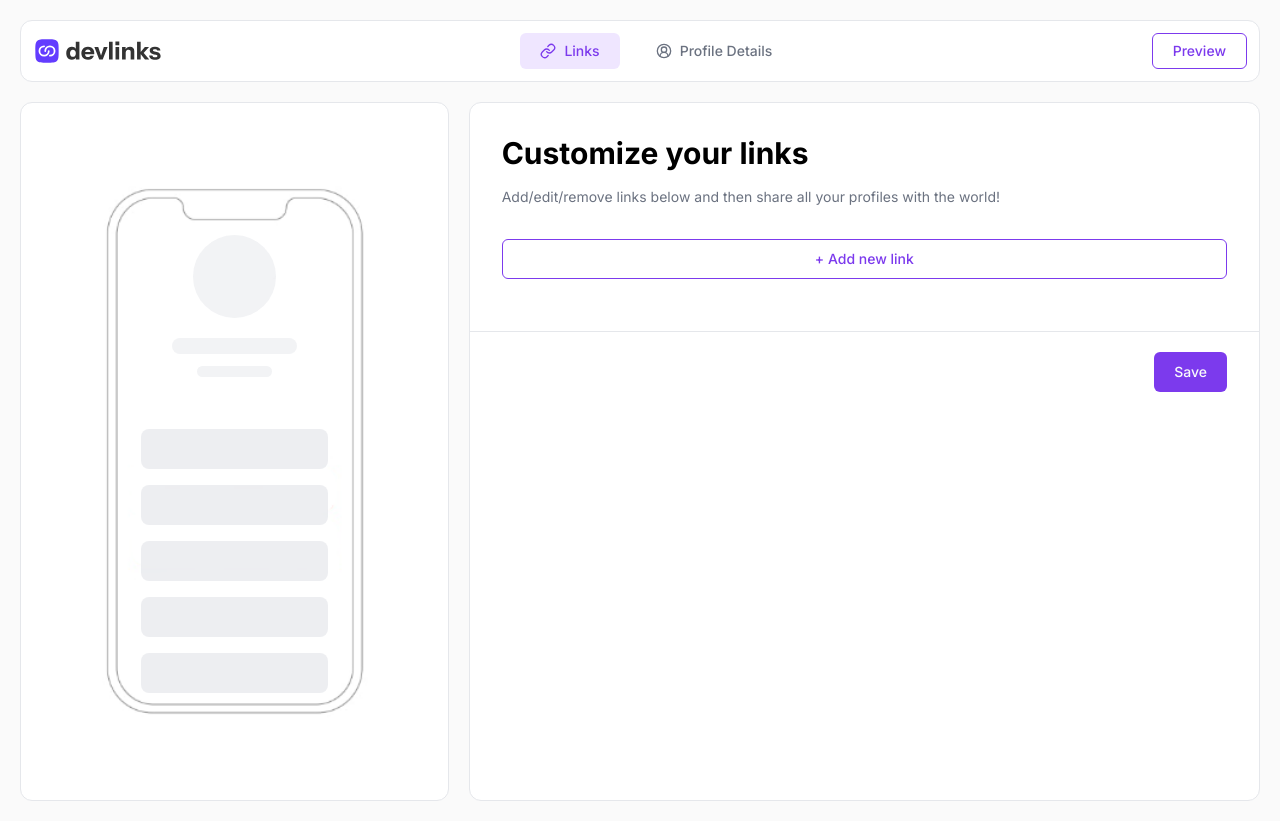
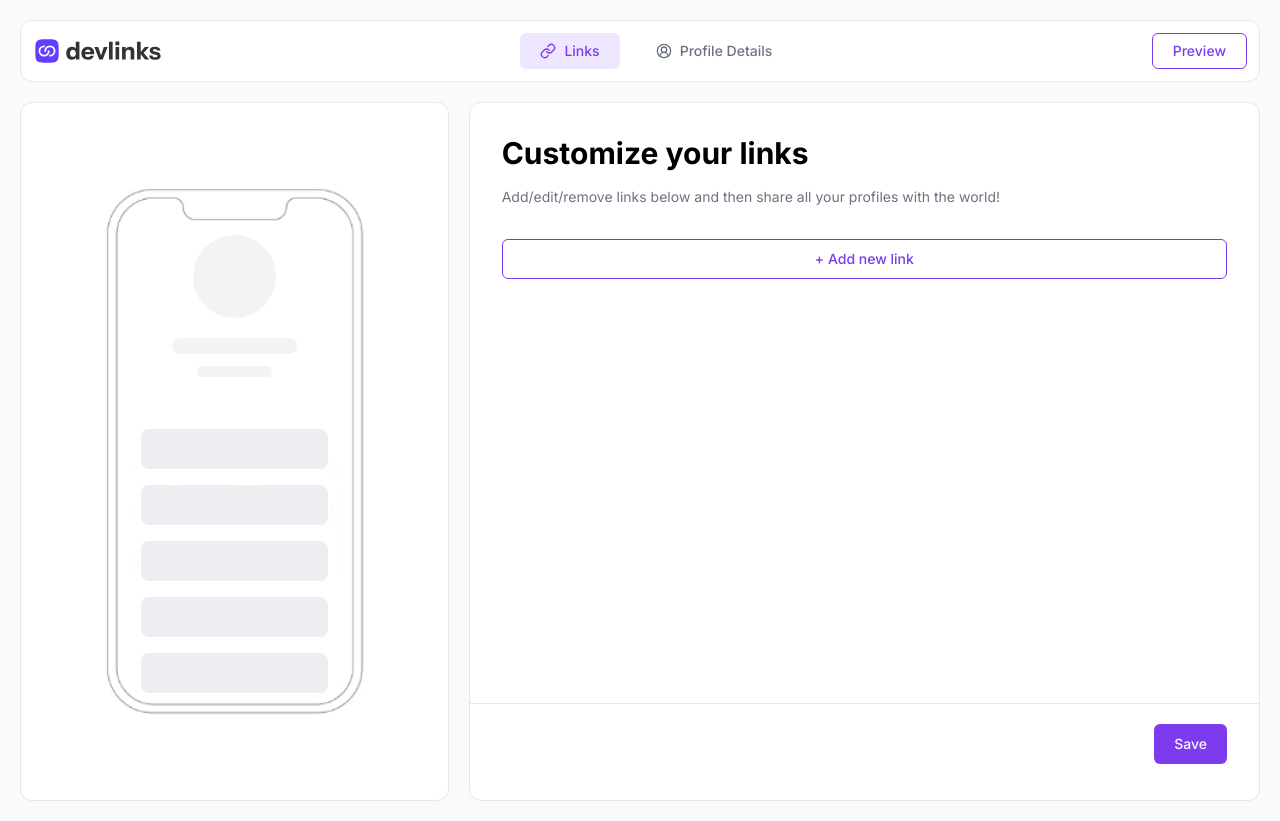
Before and after one commit to wassim-triki/rbk-challenge, a Next.js app: page /links in a window 1280 px wide. Built offline with nearby package versions, Linux system fonts and the light colour scheme.

Commit message:
setup on submit

```diff
--- a/src/app/components/LinkPagesLayout.tsx
+++ b/src/app/components/LinkPagesLayout.tsx
@@ -21,9 +21,9 @@ const LinkPagesLayout = ({ children }: { children: React.ReactNode }) => {
           <div className="w-full h-ful border p-4 flex-1  rounded-xl bg-white ">
             <PhonePreviewContainer />
           </div>
-          <div className="w-full h-ful border psdf-4 flex-[2]  rounded-xl bg-white ">
+          <div className="w-full h-ful border psdf-4 flex-[2]  rounded-xl bg-white flex flex-col">
             {children}
-            <div className="flex justify-end pt-5 px-8 pb-9 bg-resd-500 border-t">
+            <div className="mt-auto flex justify-end pt-5 px-8 pb-9 bg-resd-500 border-t">
               <Button form={formId} className="ml-auto px-5" type="submit">
                 Save
               </Button>
--- a/src/app/components/LinksForm.tsx
+++ b/src/app/components/LinksForm.tsx
@@ -33,7 +33,8 @@ const getIconForPlatform = (platform: string) => {
 const LinksForm = () => {
   const { list, setList } = useItems();
 
-  const onSubmit = () => {
+  const onSubmit = (e: React.FormEvent<HTMLFormElement>) => {
+    e.preventDefault();
     toast({
       title: "You submitted the following values:",
       description: (
@@ -78,7 +79,7 @@ const LinksForm = () => {
         <Button onClick={handleAddItem} variant="outline" className="w-full">
           + Add new link
         </Button>
-        <form>
+        <form onSubmit={onSubmit} id="links-form">
           <div className="flex flex-col gap-5">
             <Droppable droppableId="ROOT" type="group">
               {(provided) => (
```
